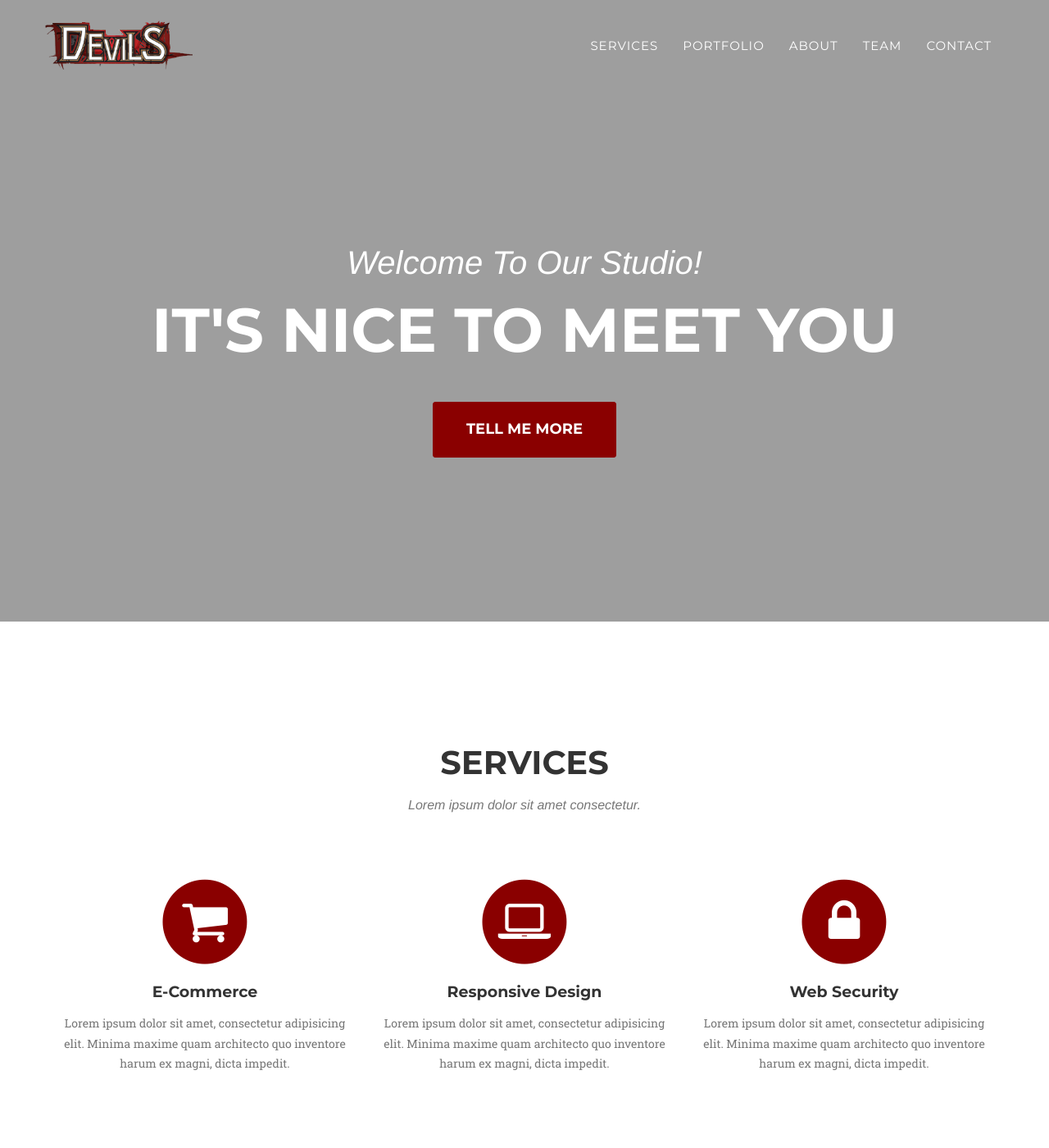
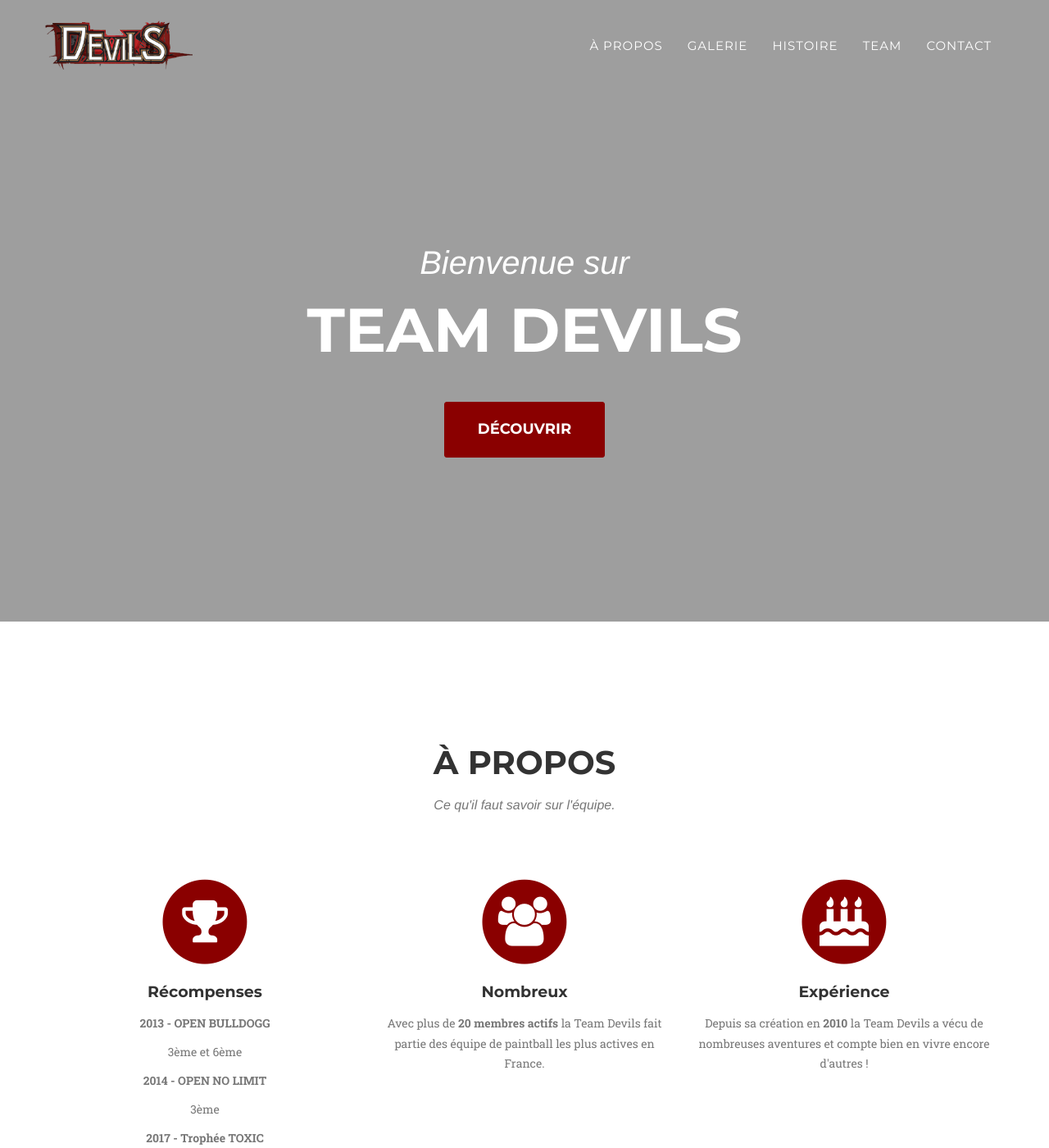
Before and after one commit to tmerlier/team-devils, a Jekyll site: the page built from index.html, in a window 1280 px wide and 1400 px high. Shown: the whole window at 82% size. Built offline with Jekyll 4.4.1, drawn with Linux system fonts in a browser that asks for light colours; some web fonts are replaced; some of the changed text lies outside the part shown.

Commit message:
Update header and resume

```diff
--- a/_config.yml
+++ b/_config.yml
@@ -5,7 +5,6 @@ baseurl: /agency-jekyll-theme/
 title: Team Devils
 email: your-email@domain.com
 description: "Site officiel de la Team Devils"
-
 
 # Collections
 collections:
@@ -20,6 +19,40 @@ defaults:
       type: "members"
     values:
       pic: default.png
+
+prizes:
+  - year: 2013
+    name: OPEN BULLDOGG
+    ranking: 3ème et 6ème
+    record: true
+  - year: 2014
+    name: OPEN NO LIMIT
+    ranking: 3ème
+    record: true
+  - year: 2014
+    name: NORMANDIE PAINTBALL LIGUE
+    ranking: 8ème
+    record: false
+  - year: 2015
+    name: Trophée TOXIC
+    ranking: 8ème de la poule et 25ème place
+    record: false
+  - year: 2015
+    name: NORMANDIE PAINTBALL LIGUE
+    ranking: 7ème place
+    record: false
+  - year: 2016
+    name: Trophée TOXIC
+    ranking: 9ème de la poule et 20ème place
+    record: false
+  - year: 2017
+    name: Trophée TOXIC
+    ranking: 4ème et 6ème de la poule amateur
+    record: true
+  - year: 2017
+    name: CHAMPIONS PAINTBALL SERIES
+    ranking: 8ème
+    record: false
 
 # Social networks usernames (many more available: google-plus, flickr, dribbble, pinterest, instagram, tumblr, linkedin, etc.)
 social:
@@ -36,8 +69,8 @@ social:
 
 # Postal address (add as many lines as necessary)
 address:
-  - line: 3481 Melrose Place
-  - line: Beverly Hills, CA 90210
+  - line: Impasse des clos
+  - line: 27000 Évreux
 
 # Build settings
 markdown: kramdown
--- a/_includes/header.html
+++ b/_includes/header.html
@@ -19,13 +19,13 @@
                         <a href="#page-top"></a>
                     </li>
                     <li>
-                        <a class="page-scroll" href="#services">Services</a>
+                        <a class="page-scroll" href="#services">À propos</a>
                     </li>
                     <li>
-                        <a class="page-scroll" href="#portfolio">Portfolio</a>
+                        <a class="page-scroll" href="#portfolio">Galerie</a>
                     </li>
                     <li>
-                        <a class="page-scroll" href="#about">About</a>
+                        <a class="page-scroll" href="#about">Histoire</a>
                     </li>
                     <li>
                         <a class="page-scroll" href="#team">Team</a>
@@ -44,9 +44,9 @@
     <header>
         <div class="container">
             <div class="intro-text">
-                <div class="intro-lead-in">Welcome To Our Studio!</div>
-                <div class="intro-heading">It's Nice To Meet You</div>
-                <a href="#services" class="page-scroll btn btn-xl">Tell Me More</a>
+                <div class="intro-lead-in">Bienvenue sur</div>
+                <div class="intro-heading">Team Devils</div>
+                <a href="#services" class="page-scroll btn btn-xl">Découvrir</a>
             </div>
         </div>
     </header>
--- a/_includes/services.html
+++ b/_includes/services.html
@@ -3,34 +3,39 @@
         <div class="container">
             <div class="row">
                 <div class="col-lg-12 text-center">
-                    <h2 class="section-heading">Services</h2>
-                    <h3 class="section-subheading text-muted">Lorem ipsum dolor sit amet consectetur.</h3>
+                    <h2 class="section-heading">À propos</h2>
+                    <h3 class="section-subheading text-muted">Ce qu'il faut savoir sur l'équipe.</h3>
                 </div>
             </div>
             <div class="row text-center">
                 <div class="col-md-4">
                     <span class="fa-stack fa-4x">
                         <i class="fa fa-circle fa-stack-2x text-primary"></i>
-                        <i class="fa fa-shopping-cart fa-stack-1x fa-inverse"></i>
+                        <i class="fa fa-trophy fa-stack-1x fa-inverse"></i>
                     </span>
-                    <h4 class="service-heading">E-Commerce</h4>
-                    <p class="text-muted">Lorem ipsum dolor sit amet, consectetur adipisicing elit. Minima maxime quam architecto quo inventore harum ex magni, dicta impedit.</p>
+                    <h4 class="service-heading">Récompenses</h4>
+                    {% for prize in site.prizes %}
+                      {% if prize.record %}
+                      <p class="text-muted"><strong>{{ prize.year }} - {{ prize.name }}</strong></p>
+                      <p class="text-muted">{{ prize.ranking }}</p>
+                      {% endif %}
+                    {% endfor %}
                 </div>
                 <div class="col-md-4">
                     <span class="fa-stack fa-4x">
                         <i class="fa fa-circle fa-stack-2x text-primary"></i>
-                        <i class="fa fa-laptop fa-stack-1x fa-inverse"></i>
+                        <i class="fa fa-users fa-stack-1x fa-inverse"></i>
                     </span>
-                    <h4 class="service-heading">Responsive Design</h4>
-                    <p class="text-muted">Lorem ipsum dolor sit amet, consectetur adipisicing elit. Minima maxime quam architecto quo inventore harum ex magni, dicta impedit.</p>
+                    <h4 class="service-heading">Nombreux</h4>
+                    <p class="text-muted">Avec plus de <strong>20 membres actifs</strong> la Team Devils fait partie des équipe de paintball les plus actives en France.</p>
                 </div>
                 <div class="col-md-4">
                     <span class="fa-stack fa-4x">
                         <i class="fa fa-circle fa-stack-2x text-primary"></i>
-                        <i class="fa fa-lock fa-stack-1x fa-inverse"></i>
+                        <i class="fa fa-birthday-cake fa-stack-1x fa-inverse"></i>
                     </span>
-                    <h4 class="service-heading">Web Security</h4>
-                    <p class="text-muted">Lorem ipsum dolor sit amet, consectetur adipisicing elit. Minima maxime quam architecto quo inventore harum ex magni, dicta impedit.</p>
+                    <h4 class="service-heading">Expérience</h4>
+                    <p class="text-muted">Depuis sa création en <strong>2010</strong> la Team Devils a vécu de nombreuses aventures et compte bien en vivre encore d'autres !</p>
                 </div>
             </div>
         </div>
```
Also changed, not shown: _includes/css/agency.css (+14 -0 lines).
